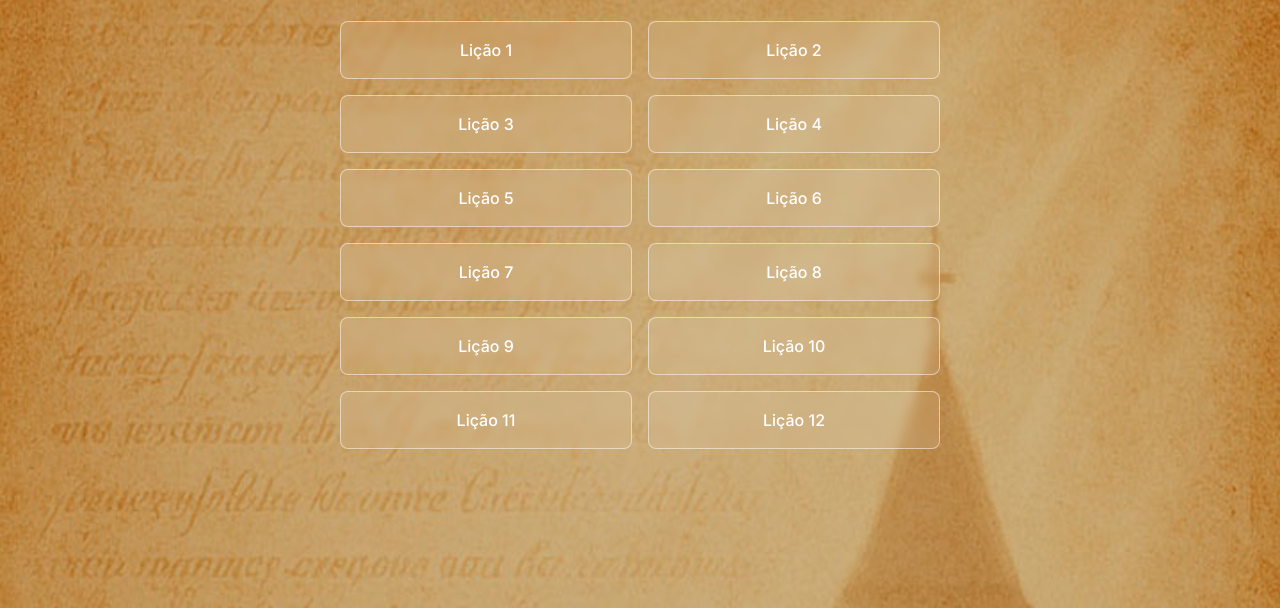
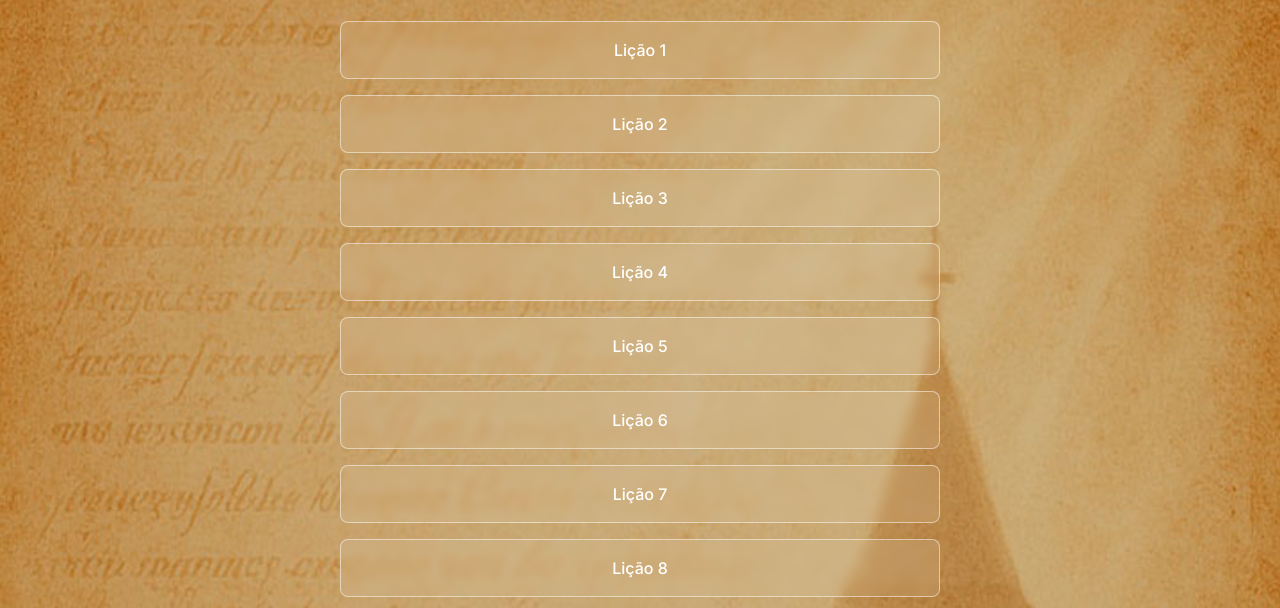
Before and after one commit to Matheus-Santos01/expobiblica-links, a plain HTML site: page index.html in a window 1280 px wide. Shown: the part 159-767 px from the top of the page. Drawn offline with Linux system fonts and the light colour scheme.

Commit message:
second commit

```diff
--- a/css/style.css
+++ b/css/style.css
@@ -84,9 +84,13 @@ body {
   border: 1.5px solid var(--text-color);
 }
 
-@media (min-width:700px) {
-  :root{
+@media (min-width: 700px) {
+  :root {
     --bg-url: url(../assets/bg-reforma-mobile.jpg);
+  }
+
+  .links .links-list {
+    grid-template-columns: 1fr; /* uma coluna no mobile */
   }
 }
 
```
